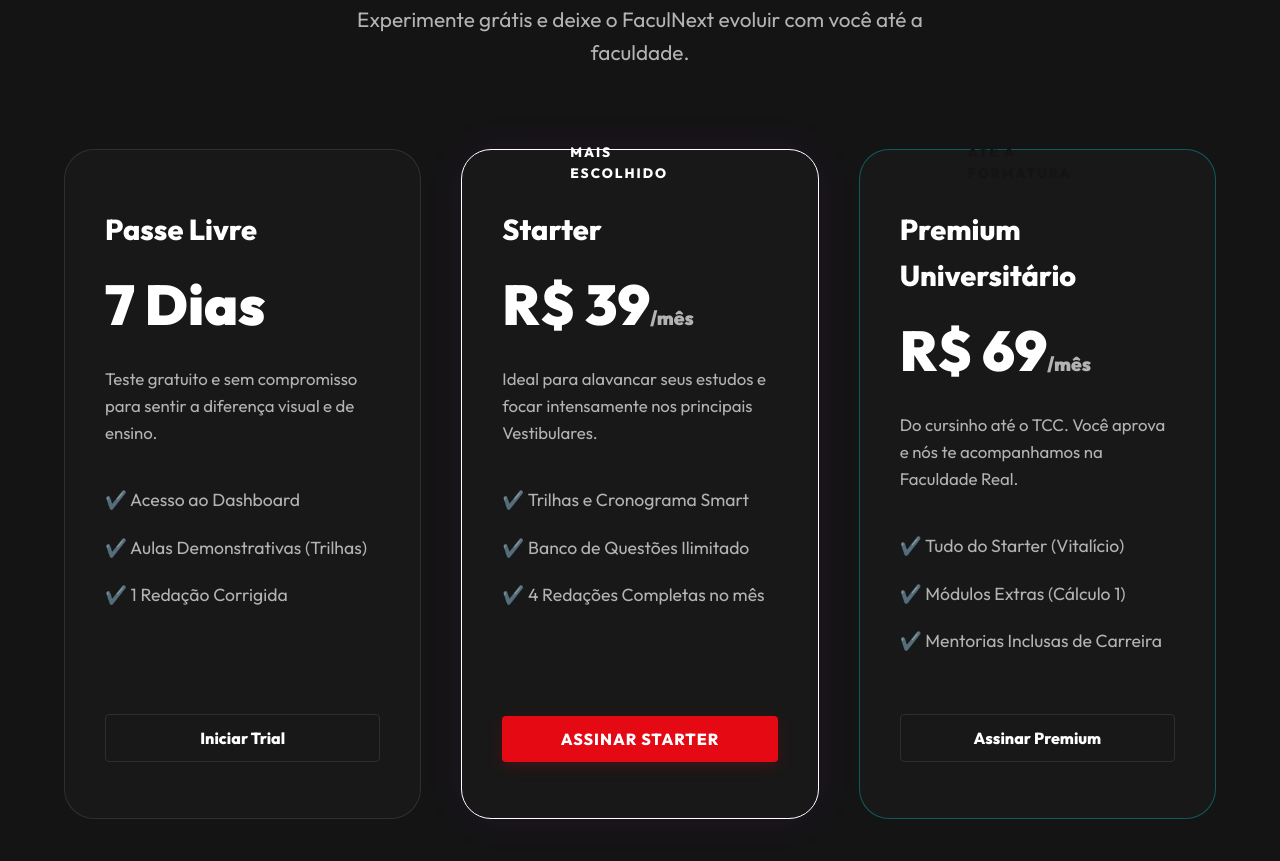
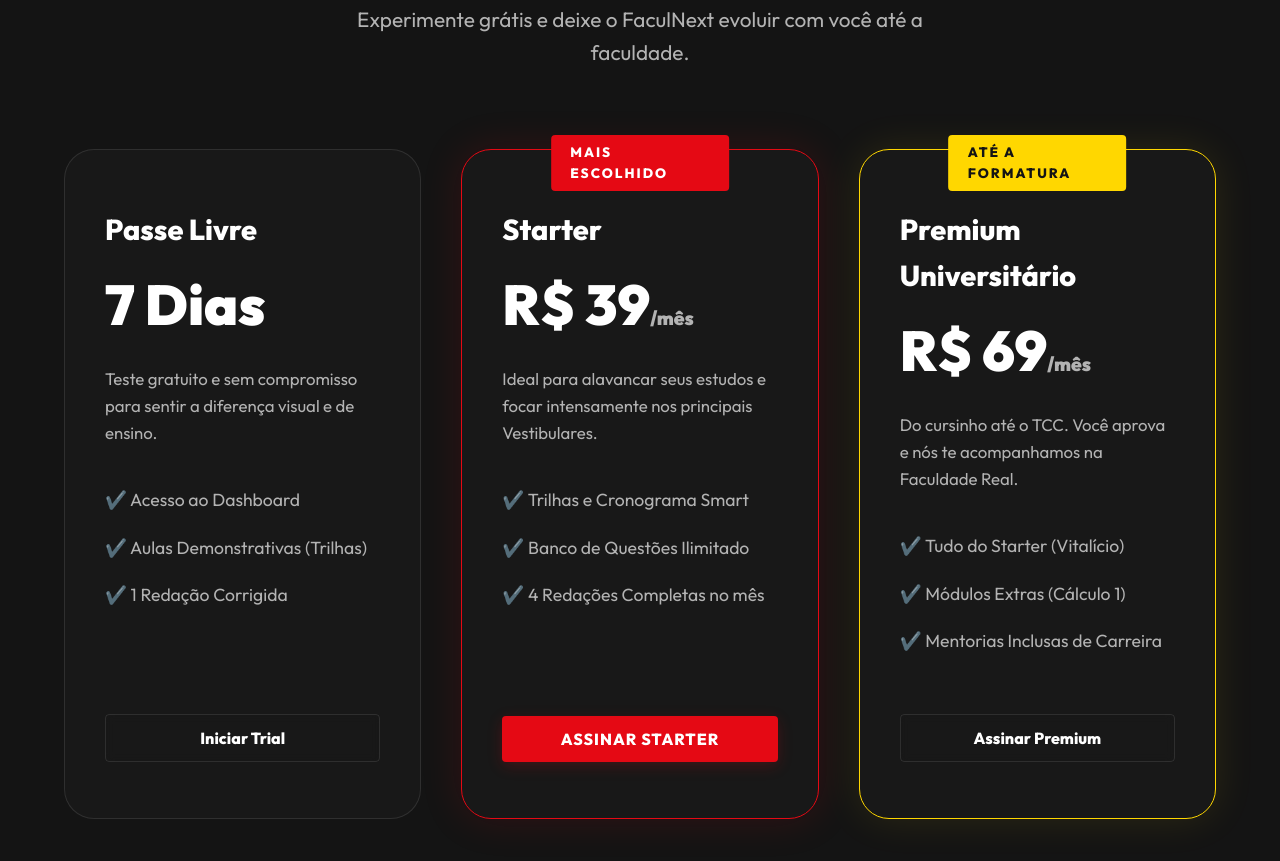
Before and after one commit to evertonsouza3-droid/FaculNext, a website: page index.html in a window 1280 px wide. Shown: the part 1906-2767 px from the top of the page. Drawn offline with Linux system fonts and the light colour scheme.

Commit message:
Add files via upload

```diff
--- a/css/style.css
+++ b/css/style.css
@@ -402,15 +402,16 @@ button {
 }
 
 .pricing-card.popular {
-    border-color: var(--neon-purple);
-    box-shadow: 0 0 40px rgba(176, 38, 255, 0.08);
+    border-color: var(--primary-red);
+    box-shadow: 0 0 40px rgba(229, 9, 20, 0.15);
 }
-.pricing-card.popular .badge { background: var(--neon-purple); color: #fff; border: none; }
+.pricing-card.popular .badge { background: var(--primary-red); color: #fff; border: none; }
 
 .pricing-card.premium {
-    border-color: rgba(0, 240, 255, 0.3);
+    border-color: var(--gold);
+    box-shadow: 0 0 40px rgba(255, 215, 0, 0.1);
 }
-.pricing-card.premium .badge { background: var(--neon-cyan); color: var(--bg-dark); border: none; }
+.pricing-card.premium .badge { background: var(--gold); color: var(--bg-dark); border: none; }
 
 .absolute-badge {
     position: absolute;
```
